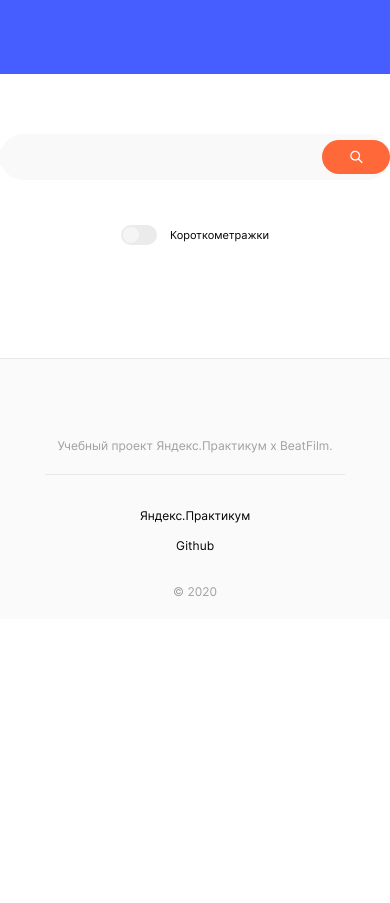
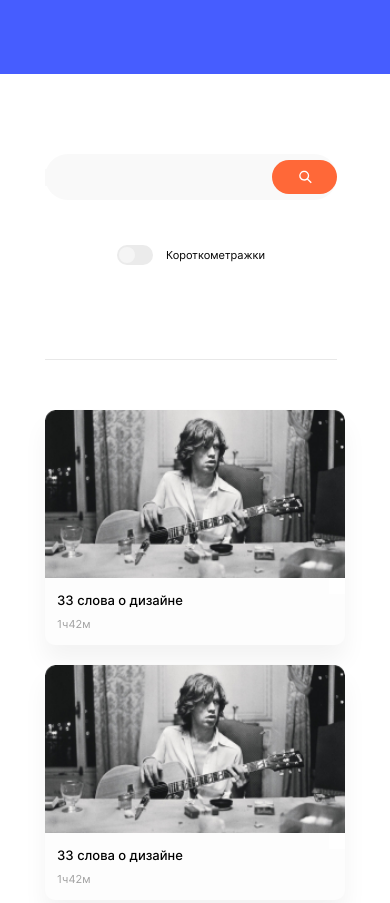
Before and after one commit to OlgaSharoglazova/movies-explorer-frontend, a React app: page /movies in a window 390 px wide. Shown: the top 903 px of the page. Before the commit the page ends 844 px from the top, so only its background shows below. Built offline with nearby package versions, Linux system fonts and the light colour scheme; a web font is replaced by a local one.

Commit message:
сверстать страницу с фильмами

```diff
--- a/src/components/Movies/Movies.css
+++ b/src/components/Movies/Movies.css
@@ -2,10 +2,13 @@
   width: 100%;
   background-color: #FFF;
   font-family: "Inter", Arial, sans-serif;
+  display: flex;
+  justify-content: center;
 }
 
 .movies__container {
-  width: 100%;
+  max-width: 1140px;
   display: flex;
   justify-content: center;
+  flex-direction: column;
 }
--- a/src/components/Movies/Movies.js
+++ b/src/components/Movies/Movies.js
@@ -5,16 +5,18 @@ import MoviesCardList from "../MoviesCardList/MoviesCardList";
 import Footer from "../Footer/Footer";
 
 function Movies() {
-    return (
+  return (
+    <>
+      <Header></Header>
       <main className="movies">
-        <Header></Header>
         <section className="movies__container">
           <SearchForm></SearchForm>
           <MoviesCardList></MoviesCardList>
         </section>
-        <Footer></Footer>
       </main>
-    );
-  }
+      <Footer></Footer>
+    </>
+  );
+}
 
-  export default Movies;
+export default Movies;
--- a/src/components/MoviesCard/MoviesCard.css
+++ b/src/components/MoviesCard/MoviesCard.css
@@ -0,0 +1,85 @@
+.movies-card {
+  list-style: none;
+  max-width: 270px;
+  background-color: #fdfdfd;
+  box-shadow: 0px 16px 24px rgba(0, 0, 0, 0.05);
+  border-radius: 10px;
+  overflow: hidden;
+  position: relative;
+}
+
+.movies-card__item {
+  display: flex;
+  flex-direction: column;
+}
+
+.movies-card__image {
+  height: 151px;
+  width: 100%;
+  object-fit: cover;
+}
+
+.movies-card__description {
+  display: flex;
+  justify-content: space-between;
+}
+
+.movies-card__info {
+  padding-top: 14px;
+  padding-bottom: 14px;
+  padding-left: 12px;
+}
+
+.movies-card__title {
+  color: #000;
+  font-size: 13px;
+  font-weight: 500;
+  line-height: 16px;
+  margin: 0 0 10px 0;
+}
+
+.movies-card__duration {
+  color: #a0a0a0;
+  font-size: 11px;
+  font-weight: 400;
+  line-height: 13px;
+  margin: 0;
+}
+
+.movies-card__save {
+  width: 16px;
+  height: 16px;
+  border: none;
+  cursor: pointer;
+  appearance: none;
+  color: #f9f9f9;
+  background-color: #fff;
+}
+
+.movies-card__save:hover {
+  opacity: 0.8;
+}
+
+.movies-card__save::after {
+  color: #2be080;
+}
+
+@media screen and (max-width: 620px) {
+  .movies-card {
+    max-width: 339px;
+  }
+
+  .movies-card__image {
+    height: 190px;
+  }
+}
+
+@media screen and (max-width: 500px) {
+  .movies-card {
+    max-width: 300px;
+  }
+
+  .movies-card__image {
+    height: 168px;
+  }
+}
--- a/src/components/MoviesCard/MoviesCard.js
+++ b/src/components/MoviesCard/MoviesCard.js
@@ -1,9 +1,24 @@
 import "./MoviesCard.css";
+import image from "../../images/movie-image.jpg";
 
 function MoviesCard() {
   return (
-    <section className="movies-card">
-    </section>
+    <li className="movies-card">
+      <div className="movies-card__item">
+        <img
+          className="movies-card__image"
+          src={image}
+          alt="Обложка фильма"
+        ></img>
+        <div className="movies-card__description">
+          <div className="movies-card__info">
+            <h3 className="movies-card__title">33 слова о дизайне</h3>
+            <p className="movies-card__duration">1ч42м</p>
+          </div>
+          <input type="radio" className="movies-card__save"></input>
+        </div>
+      </div>
+    </li>
   );
 }
 
--- a/src/components/MoviesCardList/MoviesCardList.css
+++ b/src/components/MoviesCardList/MoviesCardList.css
@@ -0,0 +1,63 @@
+.movies-list {
+  padding-top: 70px;
+  padding-bottom: 80px;
+  display: flex;
+  flex-direction: column;
+}
+
+.movies-list__container {
+  display: grid;
+  justify-content: center;
+  grid-template-columns: repeat(auto-fit, 270px);
+  gap: 32px 20px;
+  margin: 0;
+  padding: 0;
+}
+
+.movies-list__button {
+  max-width: 1140px;
+  height: 36px;
+  border-radius: 6px;
+  background-color: #f9f9f9;
+  border: none;
+  padding: 0;
+  font-size: 12px;
+  font-weight: 500;
+  line-height: 16px;
+  cursor: pointer;
+  margin-top: 80px;
+}
+
+.movies-list__button:hover {
+  opacity: 0.8;
+}
+
+@media screen and (max-width: 620px) {
+  .movies-list__container {
+    grid-template-columns: repeat(auto-fit, 339px);
+    gap: 36px 30px;
+  }
+
+  .movies-list {
+    padding-top: 80px;
+  }
+
+  .movies-list__button {
+    max-width: 708px;
+  }
+}
+
+@media screen and (max-width: 500px) {
+  .movies-list__container {
+    grid-template-columns: repeat(auto-fit, 300px);
+    gap: 20px;
+  }
+
+  .movies-list {
+    padding-top: 50px;
+  }
+
+  .movies-list__button {
+    max-width: 300px;
+  }
+}
--- a/src/components/MoviesCardList/MoviesCardList.js
+++ b/src/components/MoviesCardList/MoviesCardList.js
@@ -4,7 +4,21 @@ import MoviesCard from "../MoviesCard/MoviesCard";
 function MoviesCardList() {
   return (
     <section className="movies-list">
-      <MoviesCard></MoviesCard>
+      <ul className="movies-list__container">
+        <MoviesCard></MoviesCard>
+        <MoviesCard></MoviesCard>
+        <MoviesCard></MoviesCard>
+        <MoviesCard></MoviesCard>
+        <MoviesCard></MoviesCard>
+        <MoviesCard></MoviesCard>
+        <MoviesCard></MoviesCard>
+        <MoviesCard></MoviesCard>
+        <MoviesCard></MoviesCard>
+        <MoviesCard></MoviesCard>
+        <MoviesCard></MoviesCard>
+        <MoviesCard></MoviesCard>
+      </ul>
+      <button className="movies-list__button movies-list__button-hidden">Ещё</button>
     </section>
   );
 }
--- a/src/components/SearchForm/SearchForm.css
+++ b/src/components/SearchForm/SearchForm.css
@@ -44,3 +44,21 @@
 .searchform__button:hover {
   opacity: 0.8;
 }
+
+@media screen and (max-width: 1150px) {
+    .searchform {
+        width: 708px;
+        padding-top: 80px;
+        padding-bottom: 50px;
+      }
+    }
+
+    @media screen and (max-width: 760px) {
+        .searchform {
+            width: 292px;
+          }
+
+          .searchform__input {
+            font-size: 11px;
+          }
+    }
```
Also changed, not shown: src/images/card-button-active.png (added), src/images/card-button.svg (added), src/images/movie-image.jpg (added).
